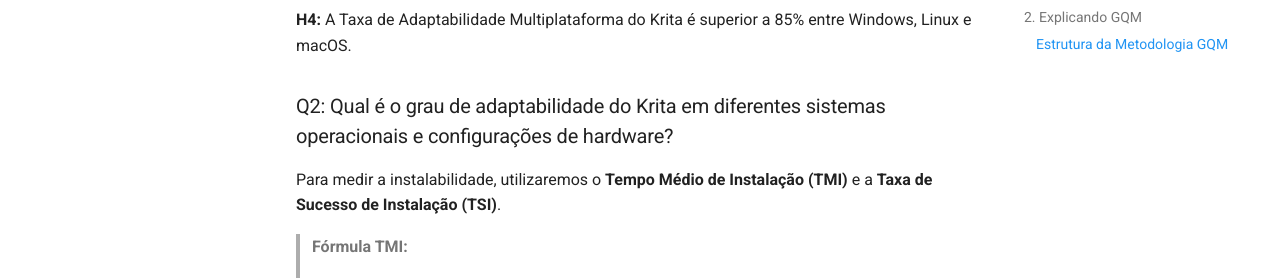
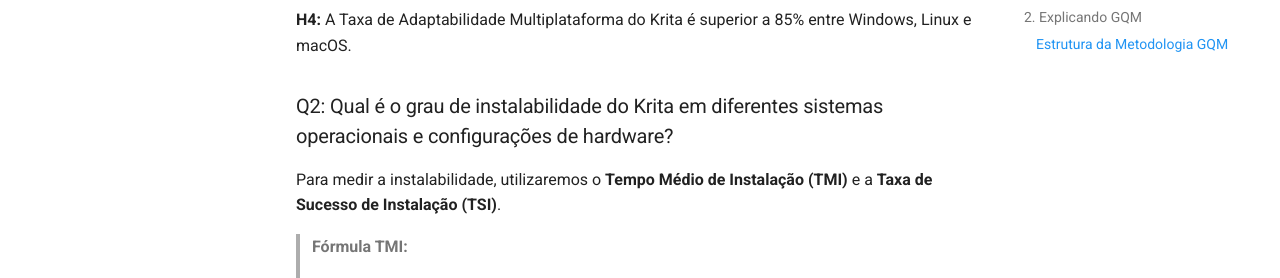
Before and after one commit to FCTE-Qualidade-de-Software-1/2025-2_T02_DOROTHY-JOHNSON, an MkDocs documentation site: the page built from docs/fase2/execucaoFase2.md, in a window 1280 px wide and 900 px high, scrolled down 3799 px. Shown: the part 166-444 px from the top of the window. Built offline with MkDocs 1.6.1 and Material for MkDocs 9.7.7, drawn with Linux system fonts in a browser that asks for light colours; comment, search, counter and statistics services are not loaded.

Commit message:
update: q2 de portabilidade

```diff
--- a/docs/fase2/execucaoFase2.md
+++ b/docs/fase2/execucaoFase2.md
@@ -128,7 +128,7 @@
 **H4:** A Taxa de Adaptabilidade Multiplataforma do Krita é superior a 85% entre Windows, Linux e macOS.
 
 
-### Q2: Qual é o grau de adaptabilidade do Krita em diferentes sistemas operacionais e configurações de hardware?
+### Q2: Qual é o grau de instalabilidade do Krita em diferentes sistemas operacionais e configurações de hardware?
 
 Para medir a instalabilidade, utilizaremos o **Tempo Médio de Instalação (TMI)** e a **Taxa de Sucesso de Instalação (TSI)**.
 
```
